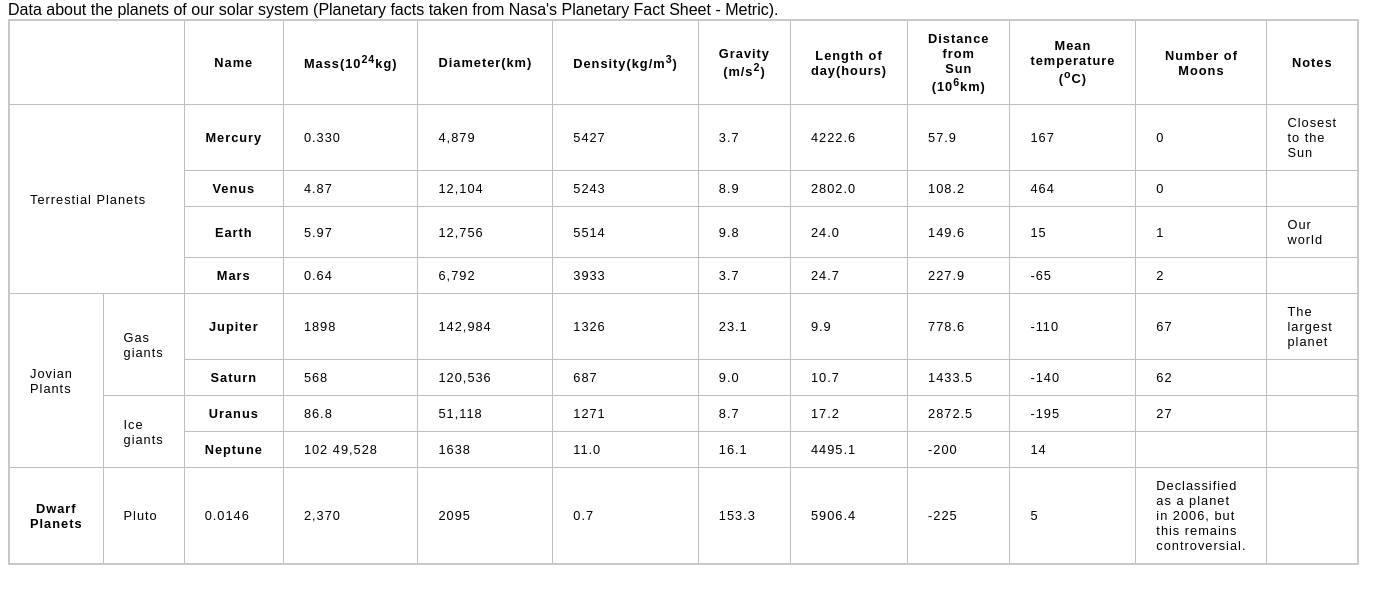
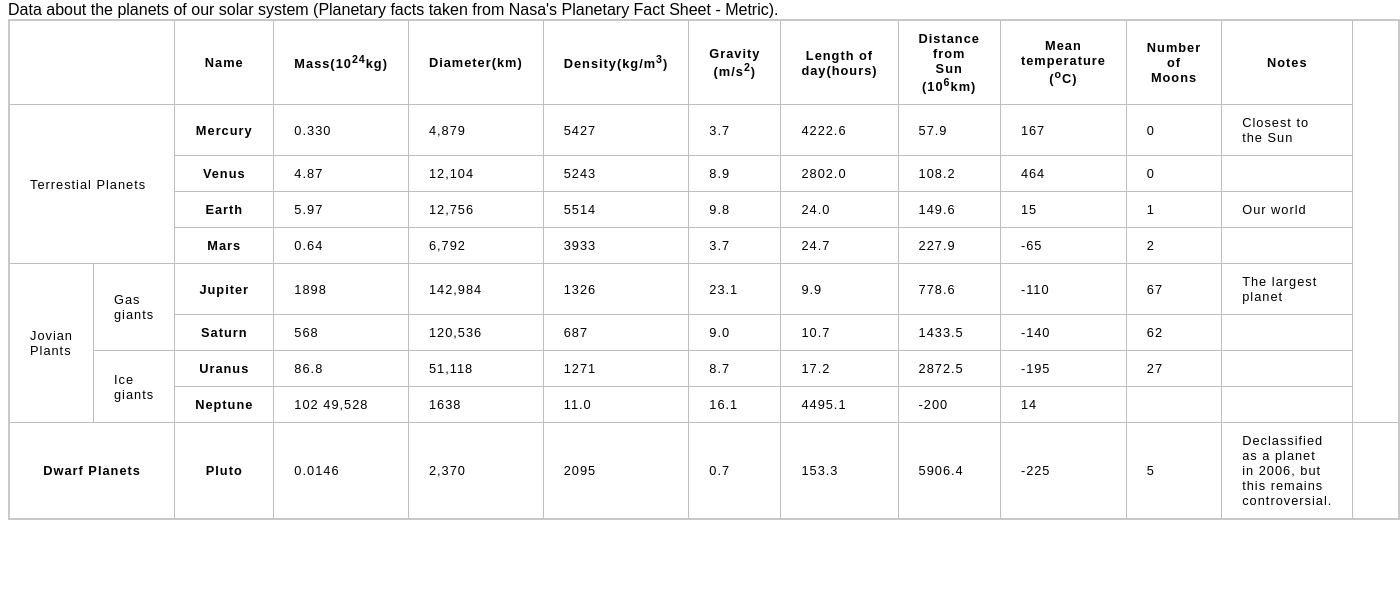
Before and after one commit to LyssaStiller/mdnPractice, a plain HTML site: page tableAssessment/index.html in a window 1280 px wide. Shown: the part 79-682 px from the top of the page, 1400 px wide, since content can reach past the window. Drawn offline with Linux system fonts and the light colour scheme.

Commit message:
dwarf row fixed

```diff
--- a/tableAssessment/index.html
+++ b/tableAssessment/index.html
@@ -126,9 +126,9 @@
               </tr>
             </tr>
           </tr>
-          <tr colspan="2">
-            <th>Dwarf Planets</th>
-            <td>Pluto</td>
+          <tr>
+            <th colspan="2">Dwarf Planets</th>
+            <th scope="row" scope="rowgroup">Pluto</th>
             <td>0.0146</td>
             <td>2,370</td>
             <td>2095</td>
```
